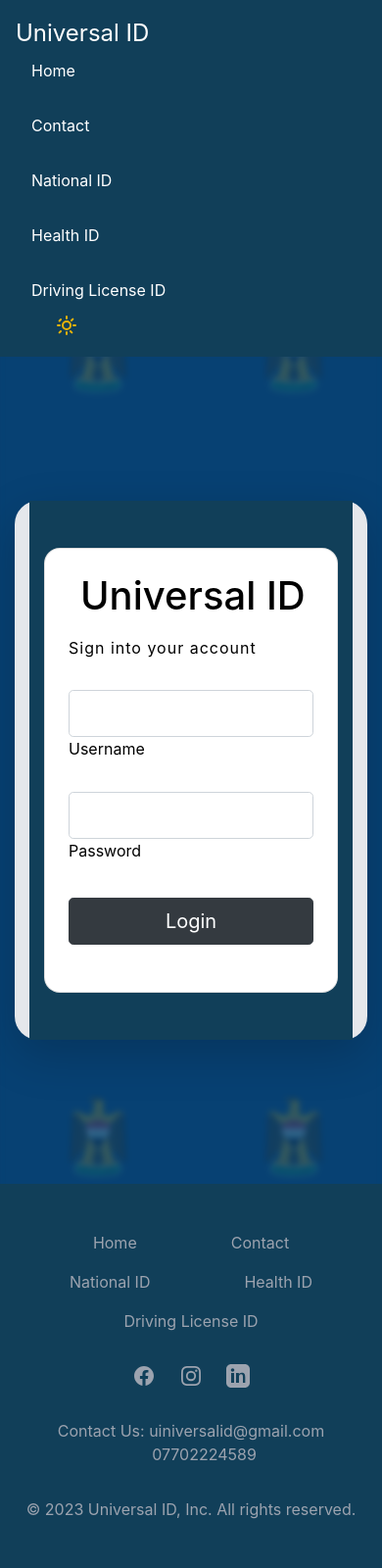
After one commit to alandmahmood/Unified-ID, a PHP site: page /login.php in a window 390 px wide. The commit adds this page. Shown: the whole page at 98% size. Run offline with PHP 8.4, Linux system fonts and the light colour scheme; data that the repository does not hold is empty; some libraries are stand-ins or nearby versions.

Commit message:
idk trying some shi

```diff
--- /dev/null
+++ b/login.php
@@ -0,0 +1,194 @@
+<?php
+// Check if the login form has been submitted
+if (isset($_POST['username']) && isset($_POST['password'])) {
+    $username = $_POST['username'];
+    $password = $_POST['password'];
+
+    // Hardcoded credentials
+    $correctUsername = 'admin11111';
+    $correctPassword = 'admin11111';
+
+    // Check if the entered credentials are correct
+    if ($username === $correctUsername && $password === $correctPassword) {
+        // Successful login
+        session_start();
+        $_SESSION["access"]="admin";
+        header("location: index.php");
+    } else {
+        // Incorrect login
+        session_start();
+        $_SESSION["access"]="user";
+        header("location: index.php");
+    }
+}
+?>
+<!DOCTYPE html>
+<html lang="en">
+
+<head>
+    <meta charset="UTF-8">
+    <meta name="viewport" content="width=device-width, initial-scale=1.0">
+    <title>Login</title>
+
+    <!-- Bootstrap CSS -->
+    <link
+      rel="stylesheet"
+      href="https://cdn.jsdelivr.net/npm/bootstrap@4.1.3/dist/css/bootstrap.min.css"
+      integrity="sha384-MCw98/SFnGE8fJT3GXwEOngsV7Zt27NXFoaoApmYm81iuXoPkFOJwJ8ERdknLPMO"
+      crossorigin="anonymous"
+    />
+
+    <!-- Tailwind CSS -->
+    <script src="https://cdn.tailwindcss.com/"></script>
+
+
+
+    <style>
+        /* Default Dark Theme Variables */
+        :root {
+            --bg-color: #074173;
+            --navbar-bg-color: #113f59;
+            --text-color: #ffffff;
+            --card-bg-color: #113f59;
+            --btn-outline-dark-border: #ffffff;
+            --btn-outline-dark-text: #ffffff;
+            --btn-outline-dark-hover-bg: #ffffff;
+            --btn-outline-dark-hover-text: #074173;
+        }
+
+        /* Light Theme Variables */
+        .light-mode {
+            --bg-color: #ffffff;
+            --navbar-bg-color: #f8f9fa;
+            --text-color: #000000;
+            --card-bg-color: #f0f0f0;
+            --btn-outline-dark-border: #000000;
+            --btn-outline-dark-text: #000000;
+            --btn-outline-dark-hover-bg: #000000;
+            --btn-outline-dark-hover-text: #ffffff;
+        }
+
+        /* Apply Variables */
+        body {
+            background-image: url('arms2.png');
+            background-repeat: repeat;
+            background-color: var(--bg-color);
+            background-size: 200px 200px;
+            background-position: 0px 60px;
+            position: relative;
+            backdrop-filter: blur(3px);
+            color: var(--text-color);
+            transition: background-color 0.5s, color 0.5s;
+        }
+        .parent {
+            min-height: 100vh;
+        }
+
+        /* Card Styling */
+        .card-custom {
+            background-color: var(--card-bg-color) !important;
+            color: var(--text-color);
+            transition: background-color 0.5s, color 0.5s;
+        }
+
+        /* Button Styling */
+        .btn-outline-dark {
+            border-color: var(--btn-outline-dark-border) !important;
+            color: var(--btn-outline-dark-text) !important;
+            transition: background-color 0.5s, color 0.5s;
+        }
+
+        .btn-outline-dark:hover {
+            background-color: var(--btn-outline-dark-hover-bg) !important;
+            color: var(--btn-outline-dark-hover-text) !important;
+        }
+
+        /* Theme Toggle Button Styling */
+        #theme-toggle {
+            display: flex;
+            align-items: center;
+            justify-content: center;
+            background: none;
+            border: none;
+            cursor: pointer;
+            transition: color 0.5s;
+        }
+
+        #theme-toggle:focus {
+            outline: none;
+        }
+
+        /* Adjust icon sizes */
+        #theme-toggle i {
+            font-size: 1.5rem;
+        }
+    </style>
+</head>
+              <!-- Navbar -->
+              <?php include 'nav.php'; ?>
+<body>
+
+
+
+
+    <!-- Main Content -->
+    <div class="container parent d-flex justify-content-center align-items-center h-100 rounded-3xl">
+        <div class="container bg-gray-200 shadow-lg rounded-3xl w-100 w-md-75 w-lg-50">
+            <section class="vh-100" style="background-color: #113f59;">
+                <div class="container py-5 h-100">
+                    <div class="row d-flex justify-content-center align-items-center h-100">
+                        <div class="col col-xl-10">
+                            <div class="card" style="border-radius: 1rem;">
+                                <div class="row g-0">
+                                    <div class="col-md-6 col-lg-5 d-none d-md-block">
+                                        <img src="UID5.png" alt="login form" class="img-fluid" style="border-radius: 1rem 0 0 1rem; height: 100%; object-fit: cover;" />
+                                    </div>
+                                    <div class="col-md-6 col-lg-7 d-flex align-items-center">
+                                        <div class="card-body p-4 p-lg-5 text-black">
+                                            <form method="POST" action="">
+                                                <div class="d-flex align-items-center mb-3 pb-1">
+                                                    <i class="fas fa-cubes fa-2x me-3" style="color: #ff6219;"></i>
+                                                    <span class="h1 fw-bold mb-0">Universal ID</span>
+                                                </div>
+                                                <h5 class="fw-normal mb-3 pb-3" style="letter-spacing: 1px;">Sign into your account</h5>
+
+                                                <div class="form-outline mb-4">
+                                                    <input type="text" name="username" id="username" class="form-control form-control-lg" required />
+                                                    <label class="form-label" for="username">Username</label>
+                                                </div>
+
+                                                <div class="form-outline mb-4">
+                                                    <input type="password" name="password" id="password" class="form-control form-control-lg" required />
+                                                    <label class="form-label" for="password">Password</label>
+                                                </div>
+
+                                                <div class="pt-1 mb-4">
+                                                    <button class="btn btn-dark btn-lg btn-block" type="submit">Login</button>
+                                                </div>
+                                            </form>
+                                        </div>
+                                    </div>
+                                </div>
+                            </div>
+                        </div>
+                    </div>
+                </div>
+            </section>
+        </div>
+    </div>
+
+<!-- Foooter -->
+<?php include 'footer.php'; ?>
+    <!-- Scripts -->
+    <script src="https://code.jquery.com/jquery-3.3.1.slim.min.js"
+            integrity="sha384-q8i/X+965DzO0rT7abK41JStQIAqVgRVzpbzo5smXKp4YfRvH+8abtTE1Pi6jizo"
+            crossorigin="anonymous"></script>
+    <script src="https://cdn.jsdelivr.net/npm/popper.js@1.14.3/dist/umd/popper.min.js"
+            integrity="sha384-ZMP7rVo3mIykV+2+9J3UJ46jBk0WLaUAdn689aCwoqbBJiSnjAK/l8WvCWPIPm49"
+            crossorigin="anonymous"></script>
+    <script src="https://cdn.jsdelivr.net/npm/bootstrap@4.1.3/dist/js/bootstrap.min.js"
+            integrity="sha384-ChfqqxuZUCnJSK3+MXmPNIyE6ZbWh2IMqE241rYiqJxyMiZ6OW/JmZQ5stwEULTy"
+            crossorigin="anonymous"></script>
+
+</body>
+</html>
```
Also changed, not shown: index.php (+11 -0 lines), request.php (added, +161 -0 lines), session.php (added, +10 -0 lines).
